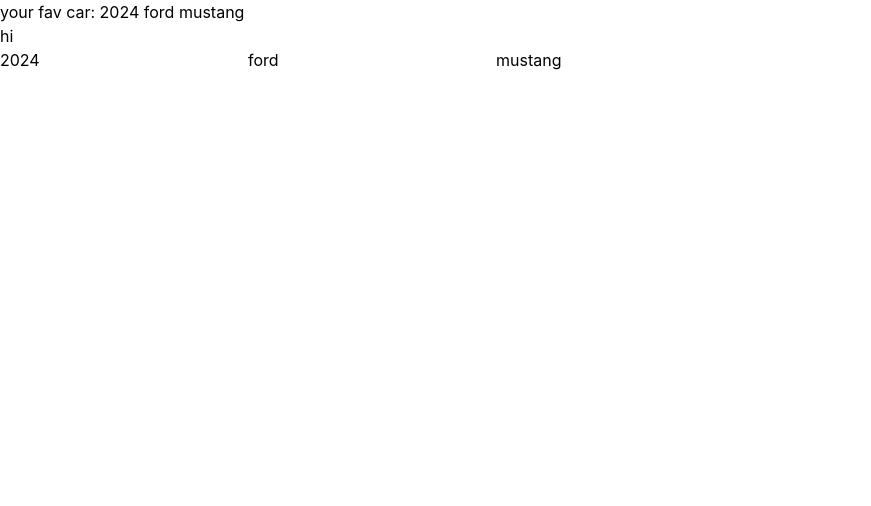
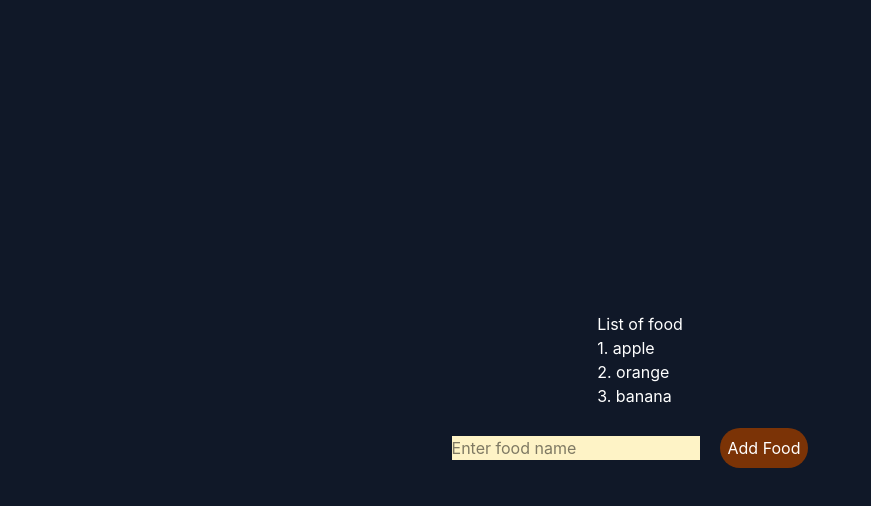
Before and after one commit to md-shaddat-shorav-seyam/projects-brocode, a React (Vite) app: page / in a window 1280 px wide. Shown: the top 506 px of the page, without its empty margins (0-871 px from the left). Built offline with nearby package versions, Linux system fonts and the light colour scheme.

Commit message:
update array

```diff
--- a/src/App.jsx
+++ b/src/App.jsx
@@ -14,6 +14,7 @@ import { Count } from './component/useStatehook/Count'
 import { Hook } from './component/useStatehook/Hook'
 import { UpdaterFunc } from './component/updaterFunc/updaterFunc'
 import { UpdateObj } from './component/updateObj/UpdateObj'
+import { UpdateArray } from './component/updateArray/UpdateArray'
 
 function App() {
 
@@ -70,7 +71,8 @@ function App() {
 
 
 
-    <UpdateObj/>
+    {/* <UpdateObj/> */}
+    <UpdateArray/>
 
 
     </>
--- /dev/null
+++ b/src/component/updateArray/UpdateArray.jsx
@@ -0,0 +1,33 @@
+import { useState } from "react"
+
+
+
+
+export function UpdateArray(){
+     const fList = document.querySelector("#fList")
+
+    const [list,setList] =useState(["apple","orange","banana"])
+    return(<>
+    <div className="bg-gray-900 h-screen w-screen flex flex-col justify-center items-center text-[#ffffff]">
+
+       <div>
+
+        <h1>List of food</h1>
+        <ol>
+
+        {list.map((e,i)=><li  onClick={e=>{setList(f=>f.filter((_,ind)=>ind !== i ))}}  key={i}> {i+1}. {e}</li>)}
+
+        </ol>
+
+       </div>
+
+         <div>
+            <input id="fList" type="text" className="bg-amber-100 text-black" placeholder="Enter food name"  />
+            <button onClick={e=>{setList(el=>([...el,fList.value]))}} className="m-5 bg-amber-900 p-2 rounded-4xl hover:bg-amber-200">Add Food</button>
+         </div>
+
+    </div>
+
+
+    </>)
+}
```
